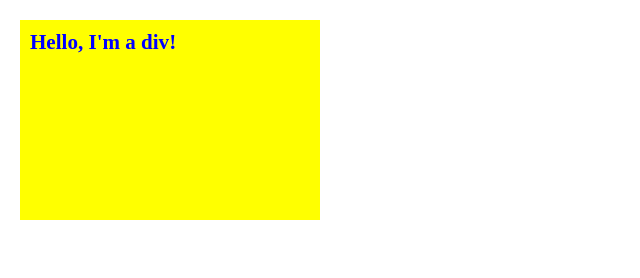
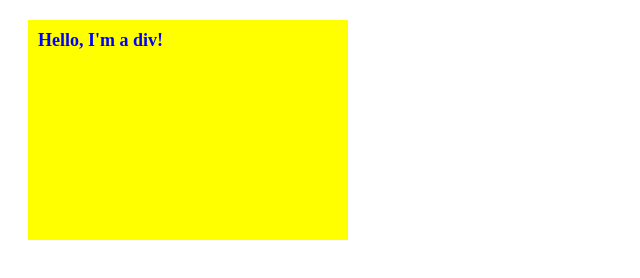
Before and after one commit to gauravzswal/Dom-Project-1, a plain HTML site: page index.html in a window 1280 px wide. Shown: the whole page, without its empty margins (0-640 px from the left). Drawn offline with Linux system fonts and the light colour scheme.

Commit message:
initial changes

```diff
--- a/index.html
+++ b/index.html
@@ -5,17 +5,15 @@
     <meta name="viewport" content="width=device-width, initial-scale=1.0" />
     <title>Document</title>
     <style>
-      *{
+      /* *{
         box-sizing: border-box;
         margin: 0;
         padding: 0;
-      }
+      } */
     </style>
   </head>
   <body>
-    <div id="div1">
-      <h3 id="head">Hello, I'm a div!</h3>
-    </div>
+    <div id="div1">Hello, I'm a div!</div>
     <script src="./script.js"></script>
   </body>
 </html>
--- a/script.js
+++ b/script.js
@@ -7,3 +7,4 @@ div.style.color = "blue";
 div.style.margin = "20px";
 div.style.padding = "10px";
 div.style.fontSize = "18px";
+div.style.fontWeight = "bold";
```
